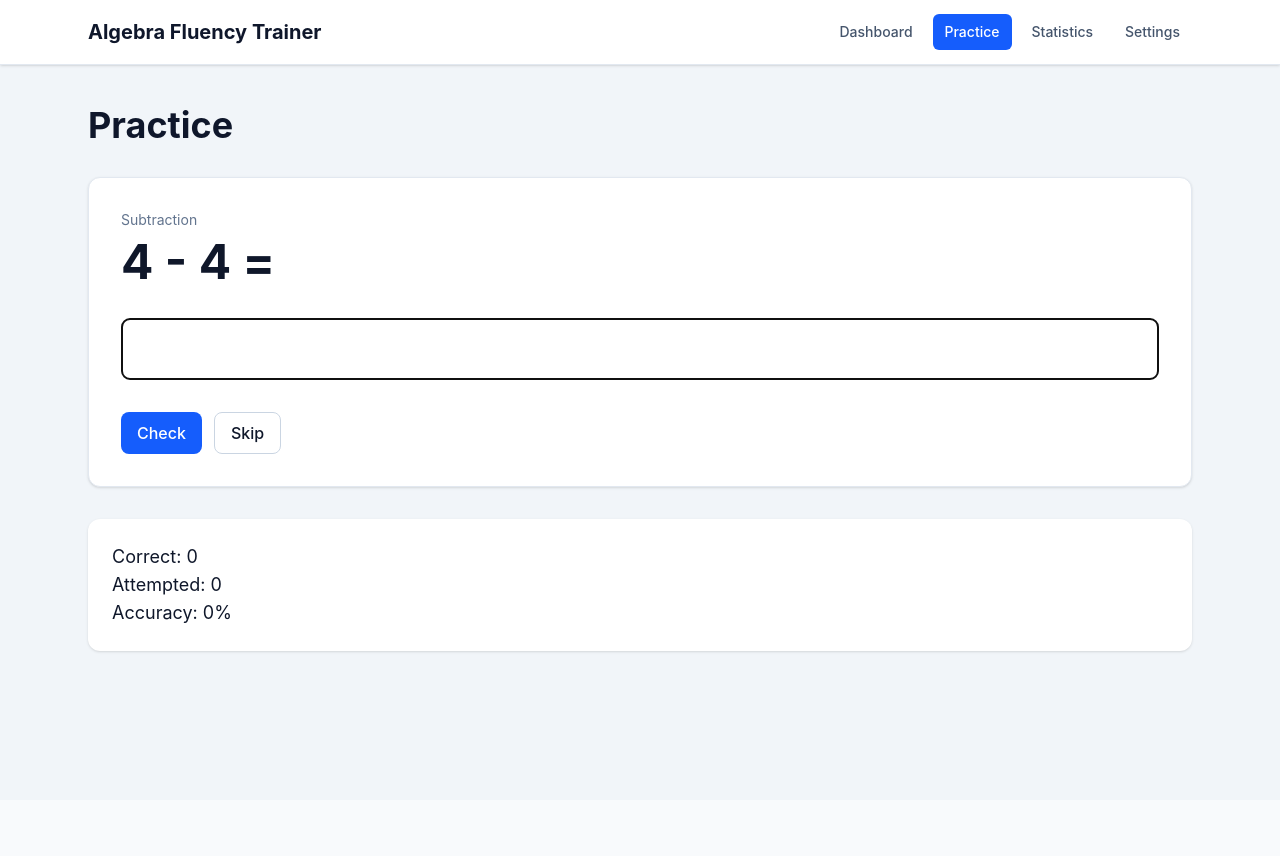
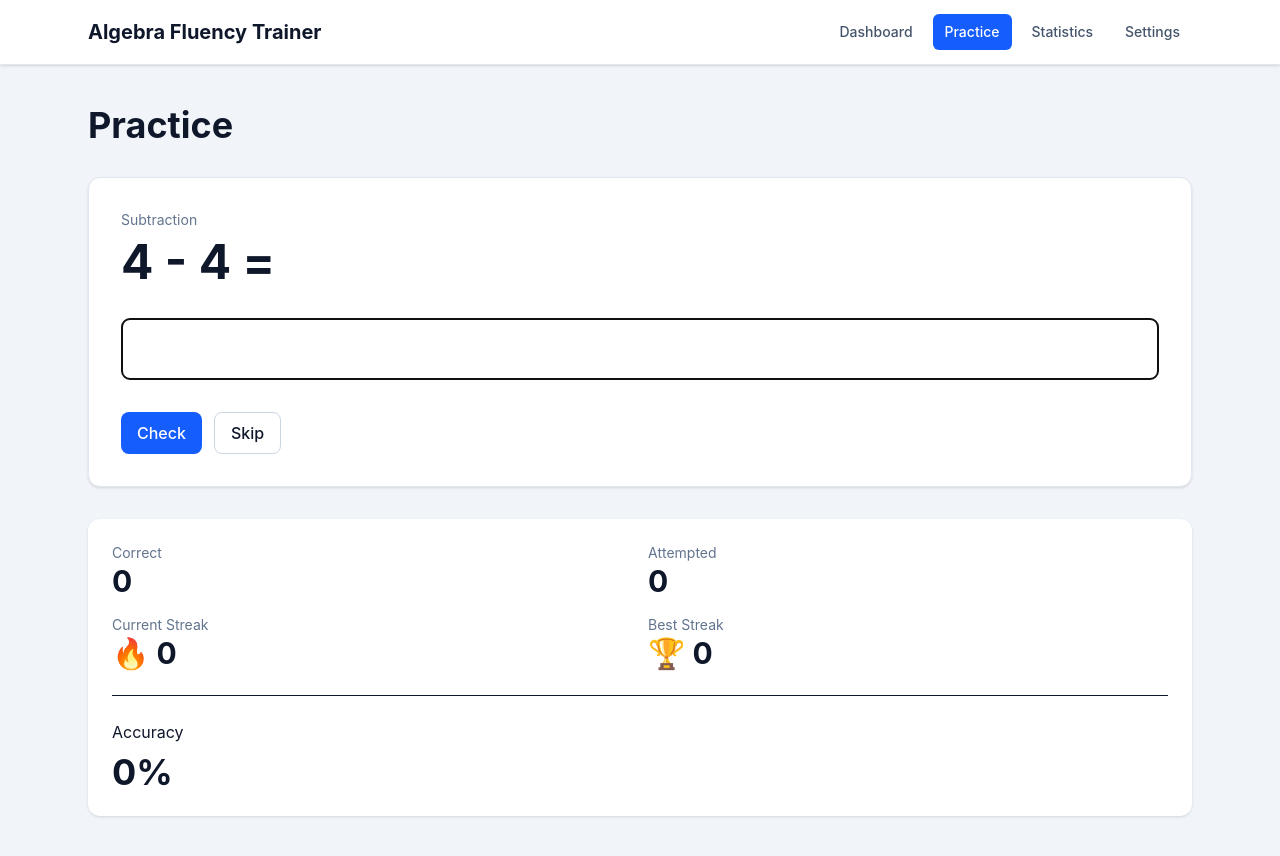
Before and after one commit to scadergit/algebra-fluency-trainer, a React (Vite) app: page /practice in a window 1280 px wide. Before the commit the page ends 800 px from the top, so only its background shows below. Built offline with nearby package versions, Linux system fonts and the light colour scheme.

Commit message:
Improve practice feedback and streak tracking

```diff
--- a/src/features/practice/PracticePage.tsx
+++ b/src/features/practice/PracticePage.tsx
@@ -21,6 +21,12 @@ export default function PracticePage() {
   const [attempted, setAttempted] =
     useState(0);
 
+  const [currentStreak, setCurrentStreak] =
+    useState(0);
+
+  const [bestStreak, setBestStreak] =
+    useState(0);
+
   useEffect(() => {
     setQuestion(generateQuestion(settings));
   }, [settings]);
@@ -33,16 +39,28 @@ export default function PracticePage() {
     setCorrect((value) => value + 1);
     setAttempted((value) => value + 1);
 
+    setCurrentStreak((streak) => {
+      const next = streak + 1;
+
+      setBestStreak((best) =>
+        Math.max(best, next),
+      );
+
+      return next;
+    });
+
     nextQuestion();
   }
 
   function incorrectAnswer() {
     setAttempted((value) => value + 1);
+    setCurrentStreak(0);
 
     nextQuestion();
   }
 
   function skipQuestion() {
+    setCurrentStreak(0);
     nextQuestion();
   }
 
@@ -62,17 +80,55 @@ export default function PracticePage() {
 
       <div className="mt-8 rounded-xl bg-white p-6 shadow-sm">
 
-        <div className="text-lg">
-          Correct: {correct}
+        <div className="grid grid-cols-2 gap-4">
+
+          <div>
+            <div className="text-sm text-slate-500">
+              Correct
             </div>
 
-        <div className="text-lg">
-          Attempted: {attempted}
+            <div className="text-3xl font-bold">
+              {correct}
+            </div>
           </div>
 
-        <div className="text-lg">
+          <div>
+            <div className="text-sm text-slate-500">
+              Attempted
+            </div>
 
-          Accuracy:{" "}
+            <div className="text-3xl font-bold">
+              {attempted}
+            </div>
+          </div>
+
+          <div>
+            <div className="text-sm text-slate-500">
+              Current Streak
+            </div>
+
+            <div className="text-3xl font-bold">
+              🔥 {currentStreak}
+            </div>
+          </div>
+
+          <div>
+            <div className="text-sm text-slate-500">
+              Best Streak
+            </div>
+
+            <div className="text-3xl font-bold">
+              🏆 {bestStreak}
+            </div>
+          </div>
+
+        </div>
+
+        <div className="mt-6 border-t pt-6">
+
+          Accuracy
+
+          <div className="mt-2 text-4xl font-bold">
 
             {attempted === 0
               ? 0
@@ -88,6 +144,8 @@ export default function PracticePage() {
 
         </div>
 
+      </div>
+
     </Page>
   );
 }
--- a/src/features/practice/components/QuestionCard.tsx
+++ b/src/features/practice/components/QuestionCard.tsx
@@ -1,4 +1,4 @@
-import { useState } from "react";
+import { useEffect, useState } from "react";
 
 import { Button } from "../../../shared/components/Button";
 import { Card } from "../../../shared/components/Card";
@@ -12,6 +12,8 @@ interface QuestionCardProps {
   onSkip(): void;
 }
 
+type ResultState = "idle" | "correct" | "incorrect";
+
 export default function QuestionCard({
   question,
   onCorrect,
@@ -19,15 +21,40 @@ export default function QuestionCard({
   onSkip,
 }: QuestionCardProps) {
   const [answer, setAnswer] = useState("");
+  const [result, setResult] =
+    useState<ResultState>("idle");
+
+  useEffect(() => {
+    setAnswer("");
+    setResult("idle");
+  }, [question.id]);
+
+  useEffect(() => {
+    if (result === "idle") {
+      return;
+    }
+
+    const timer = window.setTimeout(() => {
+      if (result === "correct") {
+        onCorrect();
+      } else {
+        onIncorrect();
+      }
+    }, 1500);
+
+    return () => window.clearTimeout(timer);
+  }, [result, onCorrect, onIncorrect]);
 
   function submit() {
-    if (answer.trim() === question.answer) {
-      onCorrect();
-    } else {
-      onIncorrect();
+    if (result !== "idle") {
+      return;
     }
 
-    setAnswer("");
+    if (answer.trim() === question.answer) {
+      setResult("correct");
+    } else {
+      setResult("incorrect");
+    }
   }
 
   return (
@@ -48,6 +75,7 @@ export default function QuestionCard({
 
         <input
           autoFocus
+          disabled={result !== "idle"}
           className="w-full rounded-lg border border-slate-300 p-3 text-3xl"
           value={answer}
           onChange={(event) =>
@@ -62,12 +90,16 @@ export default function QuestionCard({
 
         <div className="flex gap-3">
 
-          <Button onClick={submit}>
+          <Button
+            disabled={result !== "idle"}
+            onClick={submit}
+          >
             Check
           </Button>
 
           <Button
             variant="secondary"
+            disabled={result !== "idle"}
             onClick={onSkip}
           >
             Skip
@@ -75,6 +107,33 @@ export default function QuestionCard({
 
         </div>
 
+        {result === "correct" && (
+          <div className="rounded-lg bg-green-100 p-4 text-green-700">
+            ✅ Correct!
+          </div>
+        )}
+
+        {result === "incorrect" && (
+          <div className="rounded-lg bg-red-100 p-4">
+
+            <div className="font-semibold text-red-700">
+              ❌ Incorrect
+            </div>
+
+            <div className="mt-2">
+              Correct answer:
+              <span className="ml-2 font-bold">
+                {question.answer}
+              </span>
+            </div>
+
+            <div className="mt-2 text-sm text-slate-600">
+              {question.explanation}
+            </div>
+
+          </div>
+        )}
+
       </div>
     </Card>
   );
```
Lines whose indentation alone changed are shown as unchanged.
